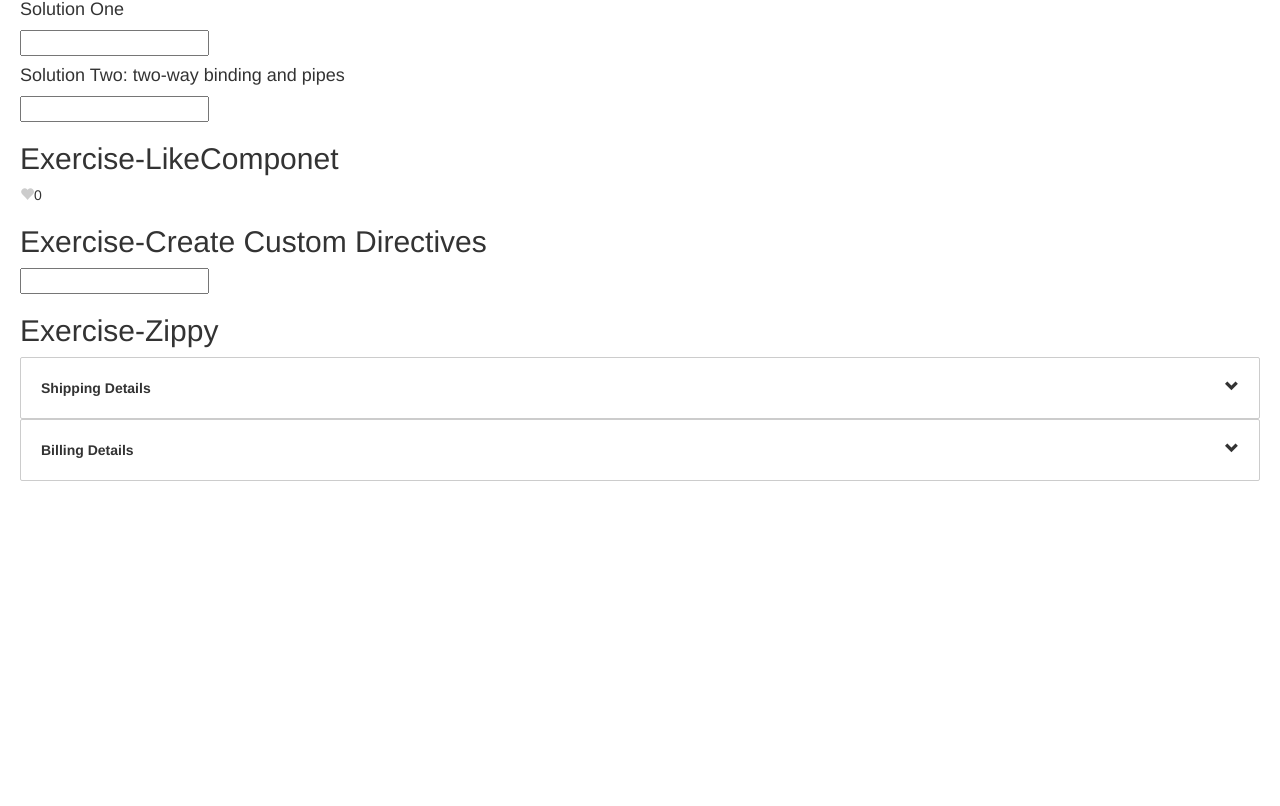
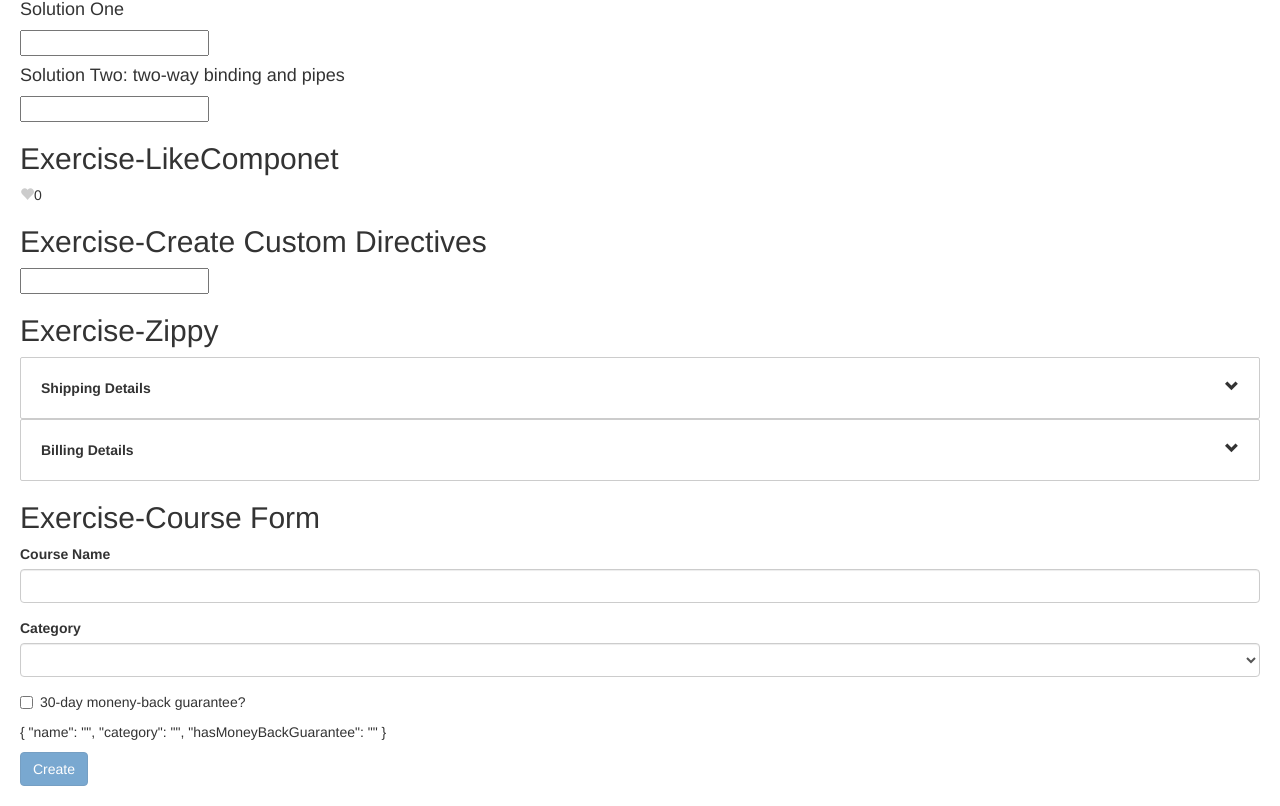
Before and after one commit to Hao85/Angular-Study, an Angular app: page / in a window 1280 px wide. Shown: the part 415-1221 px from the top of the page. Before the commit the page ends 916 px from the top, so only its background shows below. Built offline with nearby package versions, Linux system fonts and the light colour scheme.

Commit message:
Complete exercise-new course form

```diff
--- a/src/app/app.component.html
+++ b/src/app/app.component.html
@@ -18,3 +18,5 @@
 <zippy title="Billing Details">
     Billing Detials Content
 </zippy>
+<h2>Exercise-Course Form</h2>
+<course-form></course-form>
--- a/src/app/app.module.ts
+++ b/src/app/app.module.ts
@@ -11,6 +11,7 @@
 import { LikeComponent } from './like/like.component';
 import { InputFormatDirective } from './input-format.directive';
 import { ZippyComponent } from './zippy/zippy.component';
+import { CourseFormComponent } from './course-form/course-form.component';
 
 @NgModule({
   declarations: [
@@ -21,7 +22,8 @@
     TitleCasePipe,
     LikeComponent,
     InputFormatDirective,
-    ZippyComponent
+    ZippyComponent,
+    CourseFormComponent
   ],
   imports: [
     BrowserModule,
--- /dev/null
+++ b/src/app/course-form/course-form.component.html
@@ -0,0 +1,54 @@
+
+<form #f=ngForm (ngSubmit)="onSubmit(f.value)">
+    <div class="form-group">
+        <label for="name">Course Name</label>
+        <input
+            required
+            minlength="5"
+            ngModel
+            #name="ngModel"
+            name="name"
+            type="text"
+            id="name"
+            class="form-control">
+        <div class="alert alert-danger" *ngIf="name.touched && name.invalid">
+            <div *ngIf="name.errors.required" >Name field is required.</div>
+            <div
+                *ngIf="name.errors.minlength" >
+                Name field should be minimum {{name.errors.minlength.requiredLength}} characters.
+            </div>
+        </div>
+    </div>
+    <div class="form-group">
+        <label for="category">Category</label>
+        <select
+            required
+            ngModel
+            #category="ngModel"
+            name="category"
+            id="category"
+            class="form-control">
+            <option></option>
+            <option
+                *ngFor="let c of categories"
+                [value]="c.id">
+                {{c.name}}
+            </option>
+        </select>
+        <div class="alert alert-danger" *ngIf="category.touched && category.invalid">
+            <div *ngIf="category.errors.required">Category is required.</div>
+        </div>
+    </div>
+    <div class="checkbox">
+        <label for="hasMoneyBackGuarantee">
+            <input
+                ngModel
+                name="hasMoneyBackGuarantee"
+                id="hasMoneyBackGuarantee"
+                type="checkbox">
+                30-day moneny-back guarantee?
+        </label>
+    </div>
+    <p>{{ f.value | json }}</p>
+    <button class="btn btn-primary" [disabled]="f.invalid">Create</button>
+</form>
--- /dev/null
+++ b/src/app/course-form/course-form.component.ts
@@ -0,0 +1,18 @@
+import { Component } from '@angular/core';
+
+@Component({
+  selector: 'course-form',
+  templateUrl: './course-form.component.html',
+  styleUrls: ['./course-form.component.css']
+})
+export class CourseFormComponent {
+  categories = [
+    {id: 1, name: "Development"},
+    {id: 2, name: "Art"},
+    {id: 3, name: "Languages"},
+  ];
+
+  onSubmit(course: object) {
+    console.log(course);
+  }
+}
--- a/src/styles.css
+++ b/src/styles.css
@@ -2,3 +2,7 @@
 @import "~bootstrap/dist/css/bootstrap.css";
 
 body {padding: 20px;}
+
+.form-control.ng-invalid.ng-touched {
+    border: 2px solid red;
+}
```
Also changed, not shown: src/app/course-form/course-form.component.css (added), 1 other file (tests, documents, lock files or other folders).
